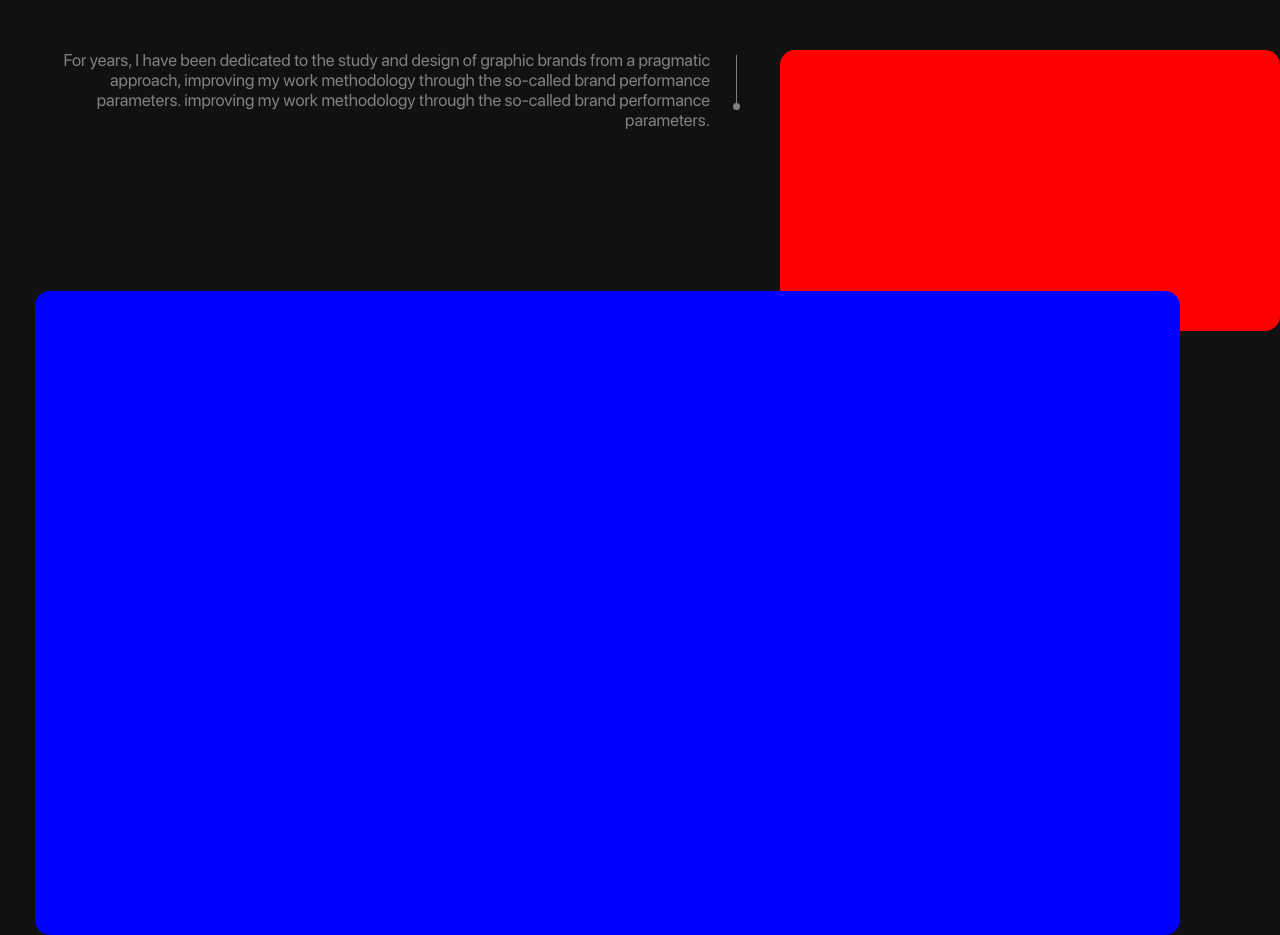
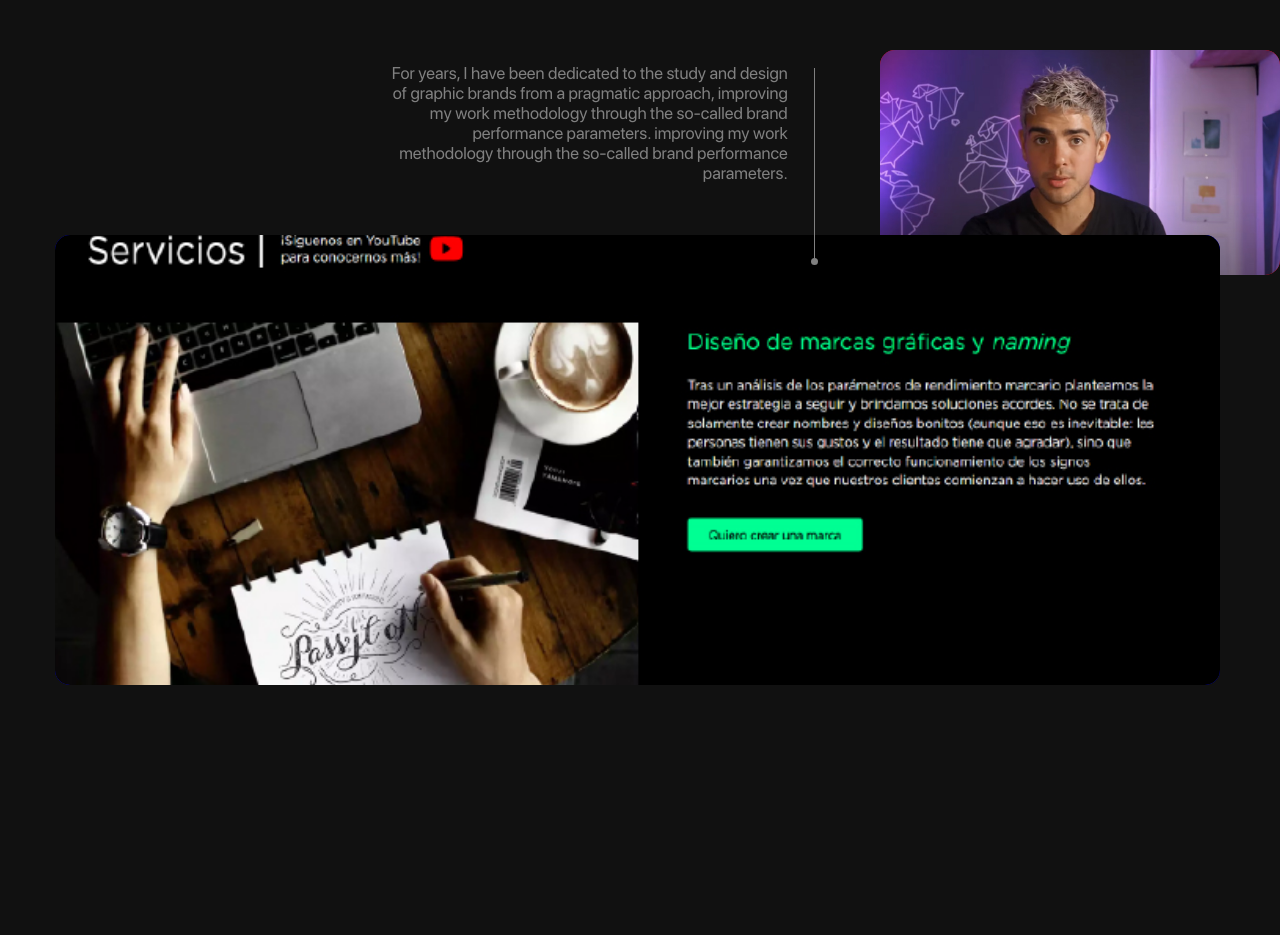
Before and after one commit to facundochavez/portfolio2024, a Next.js app: page /contents/YouTubeParallax.content/YouTubeParallax.content in a window 1280 px wide. After the commit the page ends 800 px from the top, so only its background shows below. Built offline with nearby package versions, Linux system fonts and the light colour scheme.

Commit message:
v1.0.4.2

```diff
--- a/components/TechnologiesBox/TechnologiesBox.module.scss
+++ b/components/TechnologiesBox/TechnologiesBox.module.scss
@@ -4,7 +4,6 @@
     border-radius: 8px;
     padding: 7px 8px;
     gap: 8px;
-    min-width: max-content;
     height: fit-content;
 
     &__technology {
--- a/pages/contents/YouTubeParallax.content/YouTubeParallax.content.jsx
+++ b/pages/contents/YouTubeParallax.content/YouTubeParallax.content.jsx
@@ -2,6 +2,7 @@ import TextBox from '@/components/TextBox/TextBox';
 import styles from './YouTubeParallax.content.module.scss';
 import milestones from '@/data/milestones.data.json';
 import { useEffect, useRef, useState } from 'react';
+import Image from 'next/image';
 
 const YoutubeParallax = () => {
   const [tailLength, setTailLength] = useState(0);
@@ -13,7 +14,8 @@ const YoutubeParallax = () => {
       const topTextRect = topTextRef.current.getBoundingClientRect();
       const bottomContainerRect = bottomContainerRef.current.getBoundingClientRect();
 
-      const newTailLength = bottomContainerRect.top - topTextRect.bottom + 15;
+      const extraTailLength = window.innerWidth < 820 ? 15 : 25;
+      const newTailLength = bottomContainerRect.top - topTextRect.bottom + extraTailLength;
       console.log(bottomContainerRect.top, topTextRect.bottom);
       setTailLength(newTailLength);
     };
@@ -28,16 +30,23 @@ const YoutubeParallax = () => {
   //// COMPONENT
   return (
     <div className={styles.youtube_parallax}>
-      <div className={styles.youtube_parallax__top_container} >
+      <div className={styles.youtube_parallax__top_container}>
         <div className={styles.youtube_parallax__top_container__top_text} ref={topTextRef}>
-          <TextBox text={milestones.filter((milestone) => milestone.id === 'youtube')[0].topText} tailLength={tailLength} />
+          <TextBox
+            text={milestones.find((milestone) => milestone.id === 'youtube').topText}
+            tailLength={tailLength}
+          />
         </div>
-        <div className={styles.youtube_parallax__top_container__channel_video}>
-          <div className={styles.youtube_parallax__top_container__channel_video__video} />
+        <div className={styles.youtube_parallax__top_container__mo_channel}>
+          <div className={styles.youtube_parallax__top_container__mo_channel__video}>
+            <Image src={`/videos/image-mo-channel.jpg`} alt={`Marca Optimizada's video.`} fill />
+          </div>
         </div>
       </div>
-      <div className={styles.youtube_parallax__bottom_container} ref={bottomContainerRef}>
-        <div className={styles.youtube_parallax__bottom_container__website_video} />
+      <div className={styles.youtube_parallax__mo_website} ref={bottomContainerRef}>
+        <div className={styles.youtube_parallax__mo_website__image}>
+          <Image src={`/videos/image-mo-website.jpg`} alt={`Marca Optimizada's website.`} fill />
+        </div>
       </div>
     </div>
   );
--- a/pages/contents/YouTubeParallax.content/YouTubeParallax.content.module.scss
+++ b/pages/contents/YouTubeParallax.content/YouTubeParallax.content.module.scss
@@ -17,32 +17,39 @@
         padding-right: 10px;
         margin-left: auto;
 
+        @media(min-width: 500px) {
+            gap: 60px;
+        }
+
         @media(min-width: 820px) {
             flex-direction: row;
             padding-right: 0;
+            gap: 5%;
         }
 
-        &__top_text{
+        &__top_text {
             width: 100%;
-            max-width: 360px;
+            height: fit-content;
+            max-width: 400px;
             margin-left: auto;
 
             @media(min-width: 820px) {
-                max-width: unset;
+                max-width: 450px;
+                padding-top: 1vw;
             }
         }
 
-        &__channel_video {
+        &__mo_channel {
             width: 100%;
+            max-width: 400px;
             padding-right: 25px;
 
             @media(min-width: 500px) {
-                max-width: 350px;
+                padding-left: 15px;
             }
 
             @media(min-width: 820px) {
-                padding-right: 0;
-                max-width: 500px;
+                padding: 0;
             }
 
             &__video {
@@ -50,33 +57,51 @@
                 aspect-ratio: 16/9;
                 border-radius: 15px;
                 background-color: red;
+                position: relative;
+                overflow: hidden;
+
+                img {
+                    object-fit: cover;
+                    transform: scale(1.05);
+                }
+
             }
         }
     }
 
-    &__bottom_container {
+    &__mo_website {
         width: 100%;
-        margin-top: 25px;
+        height: 450px;
+        margin-top: 30px;
 
         @media(min-width: 500px) {
-            padding-left: 50px;
+            padding-left: 75px;
+            margin-top: -40px;
         }
 
         @media(min-width: 820px) {
-            padding-left: 0;
-            padding-right: 100px;
-            margin-top: -40px;
+            padding-left: 20px;
+            padding-right: 60px;
+            /* margin-top: -40px; */
         }
 
-        &__website_video {
+        &__image {
             width: 100%;
-            aspect-ratio: 12/9;
+            height: 100%;
             border-radius: 15px;
             background-color: blue;
+            position: relative;
+            overflow: hidden;
+            max-height: 450px;
 
-            @media(min-width: 500px) {
+            img {
+                object-fit: cover;
+                transform: scale(1.05);
+            }
+
+            /*             @media(min-width: 820px) {
                 aspect-ratio: 16/9;
-            }
+            } */
         }
     }
 
--- a/styles/globals.scss
+++ b/styles/globals.scss
@@ -10,6 +10,8 @@
   --color-5: #e9ed4f;
   --color-6: #fa8b4d;
   --color-traslucid-white: rgba(250, 250, 250, 0.03);
+  --color-grey-hover: rgba(255, 255, 255, 0.1);
+  --color-grey-active: rgba(255, 255, 255, 0.2);
 }
 
 
@@ -26,6 +28,27 @@ html {
   scroll-behavior: smooth !important;
   overflow-x: hidden;
   background-color: var(--color-dark-background);
+
+  &::-webkit-scrollbar {
+    width: 12px !important;
+    height: 0 !important;
+
+
+    &-thumb {
+      width: 10px;
+      background-color: var(--color-grey-hover);
+      border-radius: 6px;
+
+      &:hover {
+        background-color: var(--color-grey-active);
+      }
+    }
+
+    &-button {
+      height: 15px;
+    }
+
+  }
 }
 
 section {
```
Also changed, not shown: public/videos/image-mo-channel.jpg (added), public/videos/image-mo-website.jpg (added).
